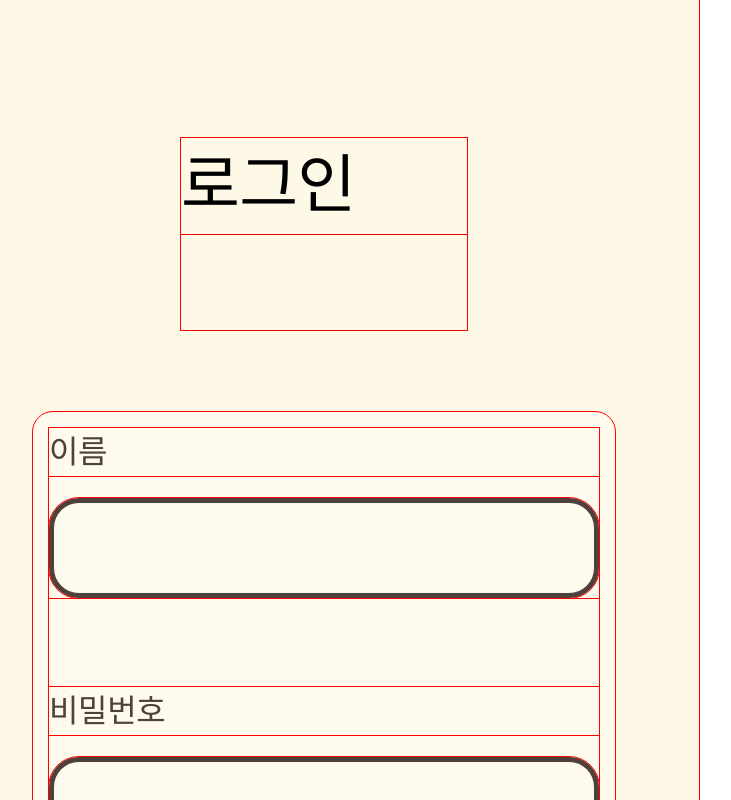
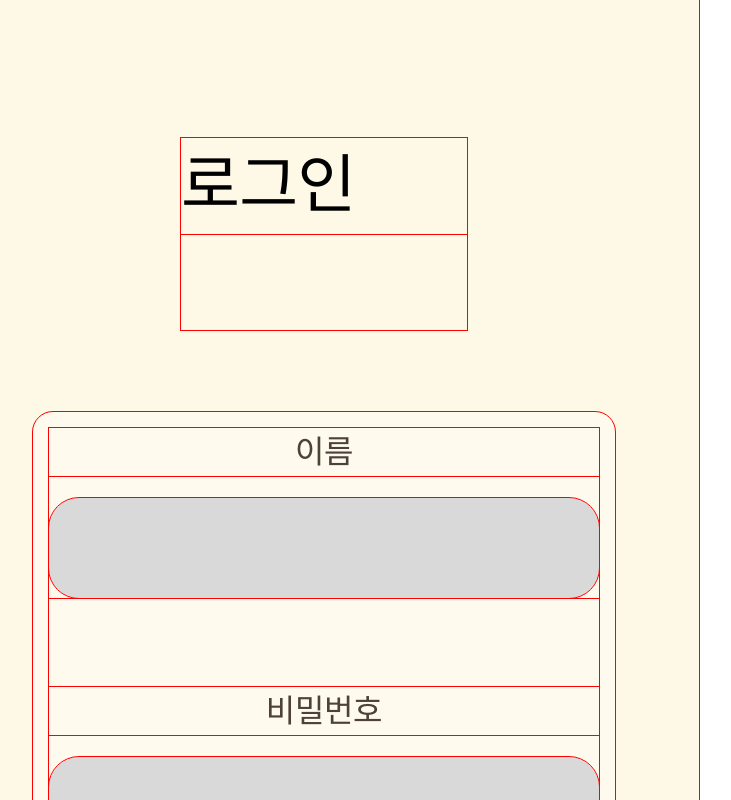
Before and after one commit to devBuzz142/numanku-fe, a React (Create React App) app: page /view/login in a window 1280 px wide. Shown: the top 800 px of the page, without its empty margins (51-782 px from the left). Built offline with nearby package versions, Linux system fonts and the light colour scheme; a web font is replaced by a local one.

Commit message:
feat: Input 스타일링

```diff
--- a/src/components/Input/Input.jsx
+++ b/src/components/Input/Input.jsx
@@ -2,7 +2,16 @@ import { useRef, useState } from 'react';
 import * as S from './Input.style';
 import Icon from '../Icon/Icon';
 
-const Input = ({ label, id, type = 'text', placeholder, ...props }) => {
+const Input = ({
+  id,
+  type = 'text',
+  label,
+  labelAlign = 'left',
+  placeholder,
+  backgroundColor,
+  noBorder = false,
+  ...props
+}) => {
   const imageInputRef = useRef(null);
 
   if (type === 'image') {
@@ -31,13 +40,17 @@ const Input = ({ label, id, type = 'text', placeholder, ...props }) => {
 
   return (
     <S.InputContainer>
-      <S.Label htmlFor={id}>{label}</S.Label>
+      <S.Label htmlFor={id} labelAlign={labelAlign}>
+        {label}
+      </S.Label>
       <S.Input
         type={type}
         id={id}
         placeholder={placeholder}
         onChange={props.onChange}
         width={props.width}
+        backgroundColor={backgroundColor}
+        noBorder={noBorder}
       />
     </S.InputContainer>
   );
--- a/src/components/Input/Input.style.jsx
+++ b/src/components/Input/Input.style.jsx
@@ -15,6 +15,8 @@ export const Label = styled.label`
   font-weight: 400;
   line-height: 150%; /* 48px */
   letter-spacing: -0.352px;
+
+  text-align: ${(props) => props.labelAlign || 'left'};
 `;
 
 export const Input = styled.input`
@@ -22,7 +24,8 @@ export const Input = styled.input`
   height: 100px;
 
   border-radius: 30px;
-  border: 5px solid #4e413b;
+  border: ${(props) => (props.noBorder ? 'none' : '5px solid #4e413b')};
+  background-color: ${(props) => props.backgroundColor};
 
   padding: 5px;
 
--- a/src/pages/ViewLoginPage/ViewLoginPage.jsx
+++ b/src/pages/ViewLoginPage/ViewLoginPage.jsx
@@ -38,6 +38,9 @@ const ViewLoginPage = () => {
             type="text"
             id="name"
             onChange={handleLoginChange}
+            backgroundColor={'#D9D9D9'}
+            noBorder
+            labelAlign="center"
           />
           <Input
             width={550}
@@ -45,6 +48,9 @@ const ViewLoginPage = () => {
             type="text"
             id="password"
             onChange={handleLoginChange}
+            backgroundColor={'#D9D9D9'}
+            noBorder
+            labelAlign="center"
           />
           <Input
             width={550}
@@ -52,6 +58,9 @@ const ViewLoginPage = () => {
             type="text"
             id="makerCode"
             onChange={handleLoginChange}
+            backgroundColor={'#D9D9D9'}
+            noBorder
+            labelAlign="center"
           />
         </S.Form>
         <S.ButtonWrapper>
@@ -65,7 +74,7 @@ const ViewLoginPage = () => {
         </S.GuideWrapper>
       </S.MainContainer>
     </S.ViewLoginPageContainer>
-  )
-}
+  );
+};
 
 export default ViewLoginPage;
```
